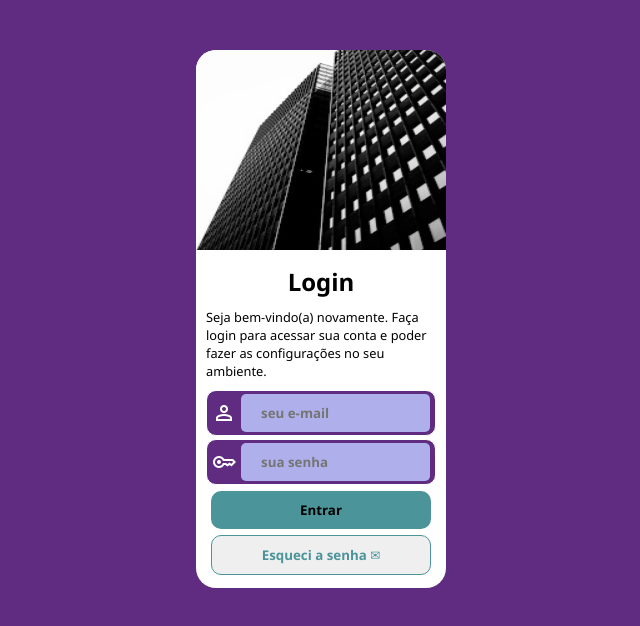
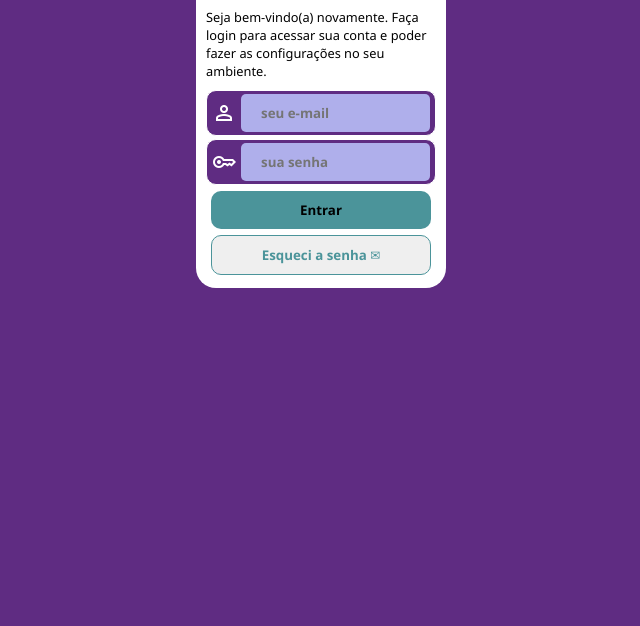
Before and after one commit to guilherme-zanella/html-css, a plain HTML site: page desafios/login-projeto/index.html in a window 1280 px wide. Shown: the whole page, without its empty margins (319-959 px from the left). Drawn offline with nearby package versions, Linux system fonts and the light colour scheme.

Commit message:
Update style.css

```diff
--- a/desafios/login-projeto/estilos/style.css
+++ b/desafios/login-projeto/estilos/style.css
@@ -21,7 +21,7 @@ main {
     position: absolute;
     top: 50%;
     left: 50%;
-    translate: -50% 10%;
+    translate: -50% -50%;
     width: 250px;
     height: 500px;
     background-color: white;
```
